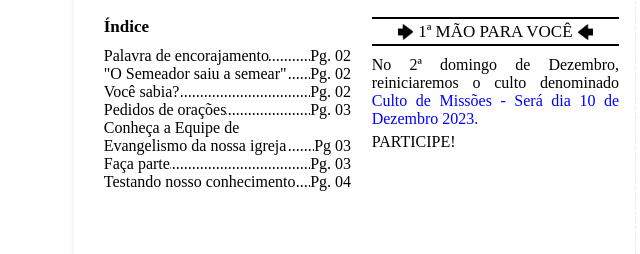
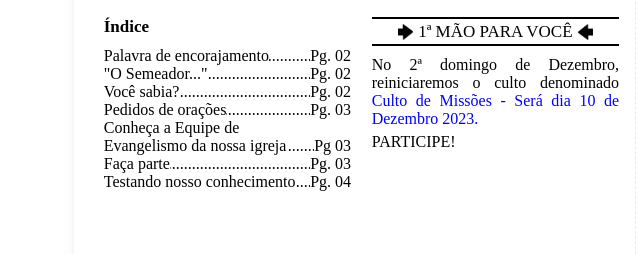
Before and after one commit to IsaiasSantanaDosSantos/Church-newspaper, a plain HTML site: page index.html in a window 1280 px wide. Shown: the part 475-729 px from the top of the page, 5-645 px from the left. Drawn offline with nearby package versions, Linux system fonts and the light colour scheme; a web font is replaced by a local one.

Commit message:
new update

```diff
--- a/index.html
+++ b/index.html
@@ -51,7 +51,7 @@
                 <p class="indiceText">Pg. 02</p>
               </div>
               <div class="indiceTextBox">
-                <p class="indiceText">"O Semeador saiu a semear"</p>
+                <p class="indiceText">"O Semeador..."</p>
                 <span
                   >........................................................</span
                 >
```
